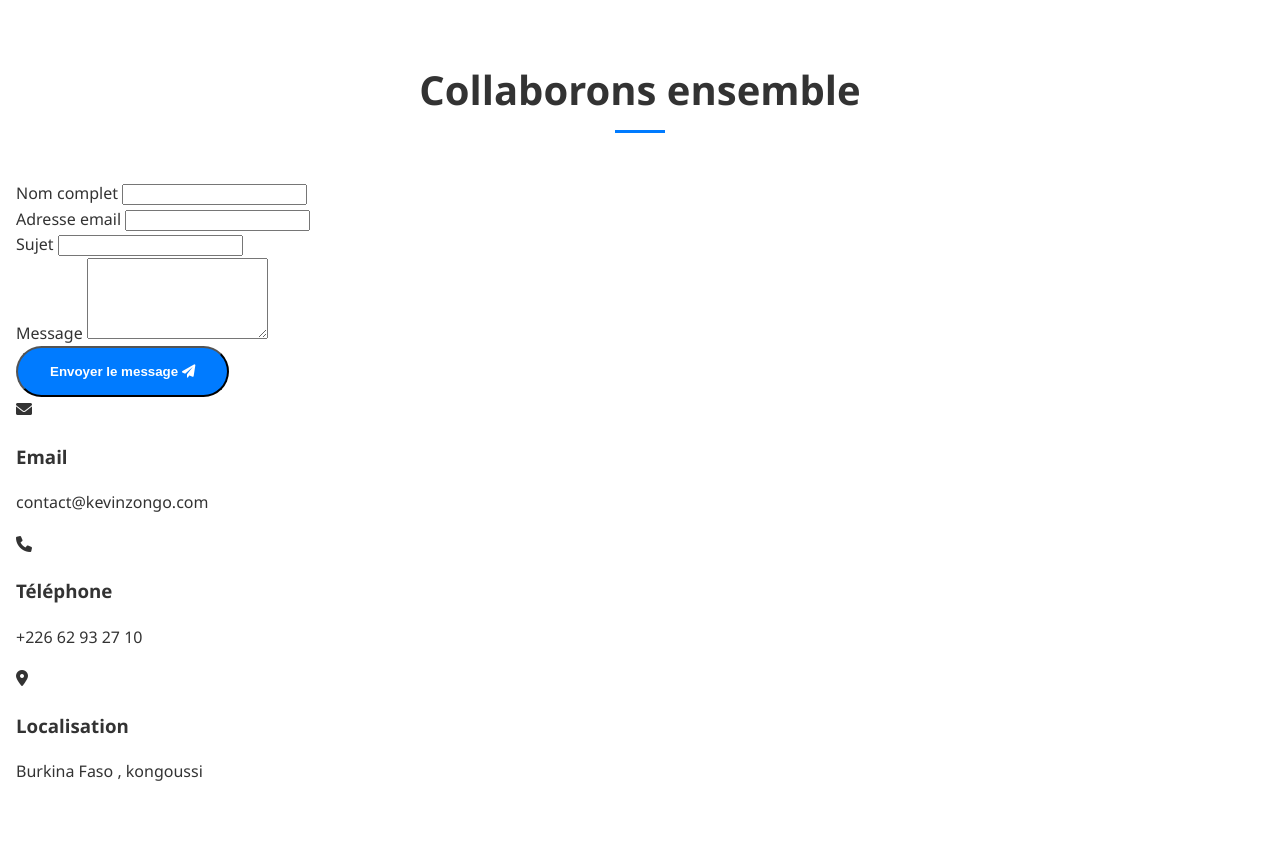
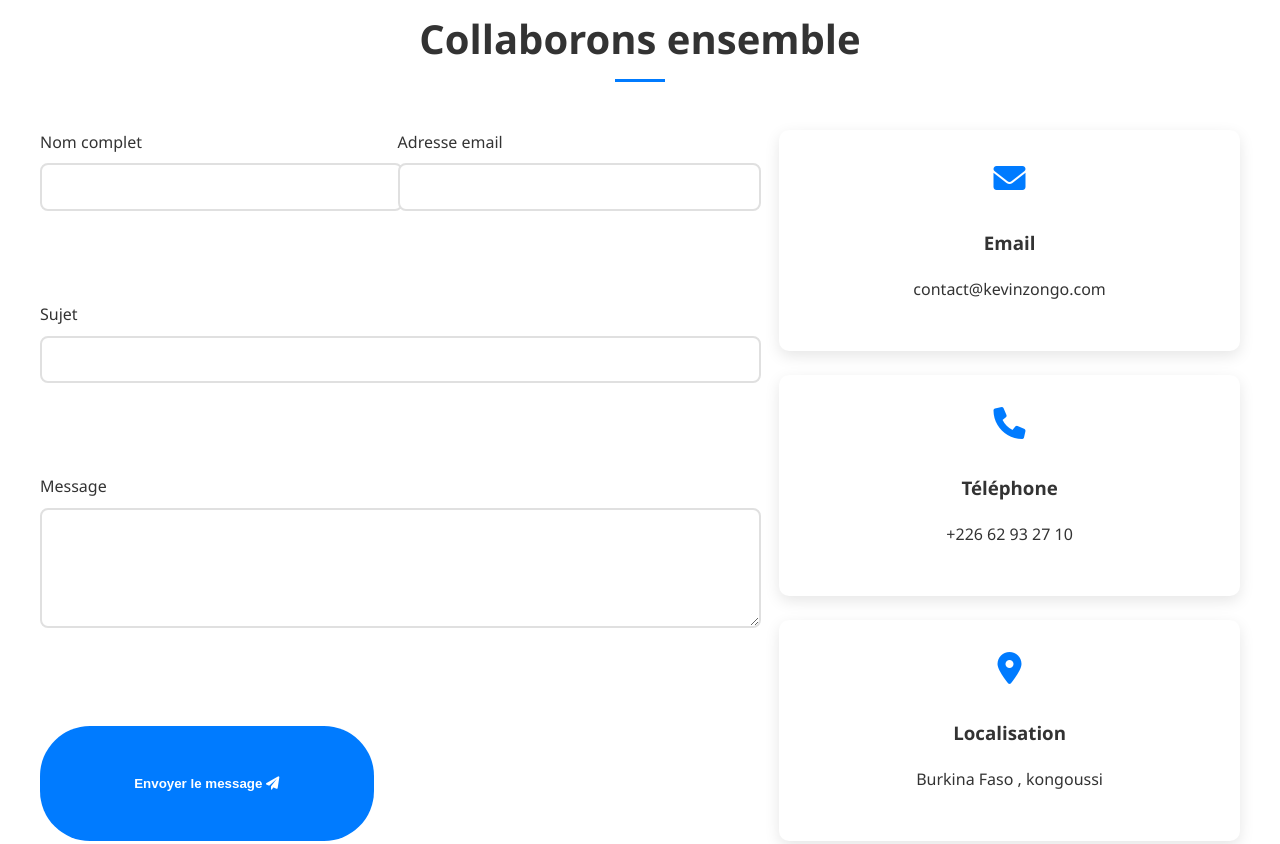
Before and after one commit to Kevininv/kevinzongo, a plain HTML site: page index.html in a window 1280 px wide. Shown: the part 1740-2584 px from the top of the page. Drawn offline with Linux system fonts and the light colour scheme.

Commit message:
Update style.css

```diff
--- a/style.css
+++ b/style.css
@@ -52,8 +52,37 @@ body {
   color: var(--accent-color);
 }
 
+.main-nav {
+  background: var(--primary-color);
+  padding: 1rem;
+  position: sticky;
+  top: 0;
+  z-index: 1000;
+}
+
+.main-nav ul {
+  display: flex;
+  justify-content: center;
+  gap: 2rem;
+  list-style: none;
+  margin: 0;
+  padding: 0;
+}
+
+.main-nav a {
+  color: white;
+  text-decoration: none;
+  font-weight: 500;
+  transition: color 0.3s ease;
+}
+
+.main-nav a:hover {
+  color: var(--accent-color);
+}
+
 .section {
   padding: 4rem 1rem;
+  animation: fadeIn 0.6s ease-out;
 }
 
 .section-title {
@@ -132,6 +161,78 @@ body {
   margin-top: 1rem;
 }
 
+.contact-container {
+  display: grid;
+  grid-template-columns: 1.5fr 1fr;
+  gap: 3rem;
+  max-width: 1200px;
+  margin: 0 auto;
+  padding: 0 1rem;
+}
+
+.form-grid {
+  display: grid;
+  grid-template-columns: repeat(2, 1fr);
+  gap: 1.5rem;
+}
+
+.form-group {
+  position: relative;
+}
+
+.form-group label {
+  display: block;
+  margin-bottom: 0.5rem;
+  font-weight: 500;
+  color: var(--text-color);
+}
+
+.form-group input,
+.form-group textarea {
+  width: 100%;
+  padding: 0.8rem;
+  border: 2px solid #e0e0e0;
+  border-radius: 8px;
+  font-size: 1rem;
+  transition: border-color 0.3s ease;
+}
+
+.form-group input:focus,
+.form-group textarea:focus {
+  outline: none;
+  border-color: var(--secondary-color);
+  box-shadow: 0 0 0 3px rgba(0,123,255,0.1);
+}
+
+.form-group.full-width {
+  grid-column: 1 / -1;
+}
+
+.contact-info {
+  display: grid;
+  gap: 1.5rem;
+  align-content: start;
+}
+
+.info-card {
+  background: white;
+  padding: 2rem;
+  border-radius: 10px;
+  text-align: center;
+  box-shadow: 0 5px 15px rgba(0,0,0,0.1);
+  transition: transform 0.3s ease;
+}
+
+.info-card:hover {
+  transform: translateY(-5px);
+}
+
+.info-card i {
+  font-size: 2rem;
+  color: var(--secondary-color);
+  margin-bottom: 1rem;
+}
+
 .cta-button {
   display: inline-block;
   padding: 1rem 2rem;
@@ -139,12 +240,16 @@ body {
   color: white;
   text-decoration: none;
   border-radius: 50px;
-  transition: background 0.3s ease;
+  transition: all 0.3s ease;
   font-weight: 600;
+  border: none;
+  cursor: pointer;
 }
 
 .cta-button:hover {
   background: var(--accent-color);
+  transform: translateY(-2px);
+  box-shadow: 0 5px 15px rgba(0,200,151,0.3);
 }
 
 .footer {
@@ -156,7 +261,18 @@ body {
 }
 
 @media (max-width: 768px) {
-  .skills-grid, .projects-grid {
+  .skills-grid,
+  .projects-grid,
+  .contact-container {
+    grid-template-columns: 1fr;
+  }
+
+  .form-grid {
     grid-template-columns: 1fr;
   }
 }
+
+@keyframes fadeIn {
+  from { opacity: 0; transform: translateY(20px); }
+  to { opacity: 1; transform: translateY(0); }
+}
```
